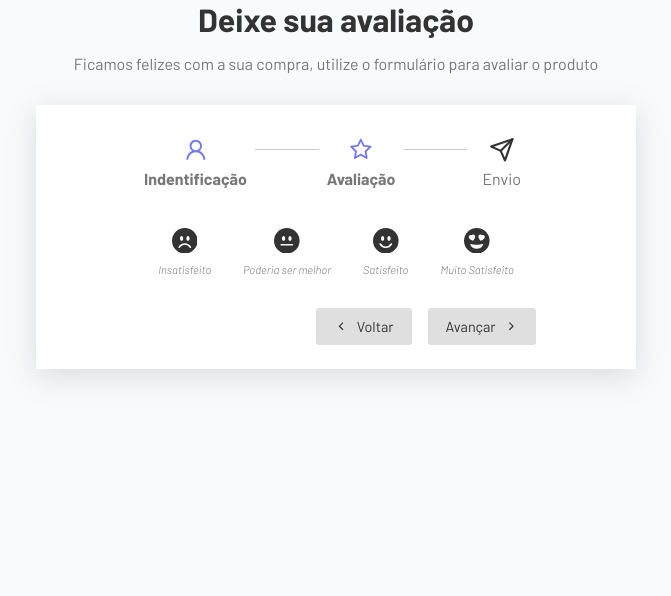
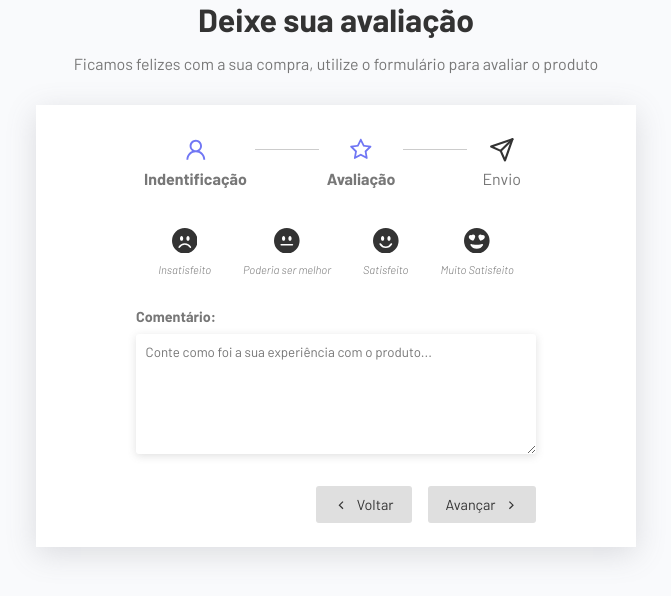
Before and after one commit to MaduReboucas/avaliador-ts, a React (Vite) app: page / in a window 1280 px wide. Both pictures are taken after typing "Sample", "name@example.com" into the empty fields and a click on the button "Avançar". Shown: the top 596 px of the page, without its empty margins (304-975 px from the left). Built offline with nearby package versions, Linux system fonts and the light colour scheme; the HTML template or start-up script is replaced by a standard one.

Commit message:
Persistência de dados Review form

```diff
--- a/src/App.tsx
+++ b/src/App.tsx
@@ -36,7 +36,7 @@ function App() {
 
   const formComponents = [
     <UserForm data={data} updateFieldHandler={updateFieldHandler} />,
-    <ReviewForm />,
+    <ReviewForm data={data} updateFieldHandler={updateFieldHandler} />,
     <Thanks />,
   ];
 
--- a/src/components/ReviewForm.tsx
+++ b/src/components/ReviewForm.tsx
@@ -20,25 +20,65 @@ const ReviewForm = ({ data, updateFieldHandler }: ReviewForm) => {
     <div className="review-form">
       <div className="form-control score-container">
         <label className="radio-container">
-          <input type="radio" name="review" value="unsatisfied" required />
+          <input
+            type="radio"
+            name="review"
+            value="unsatisfied"
+            required
+            checked={data.review === "unsatisfied"}
+            onChange={(e) => updateFieldHandler("review", e.target.value)}
+          />
           <BsFillEmojiFrownFill />
           <p>Insatisfeito</p>
         </label>
         <label className="radio-container">
-          <input type="radio" name="review" value="neutral" required />
+          <input
+            type="radio"
+            name="review"
+            value="neutral"
+            required
+            checked={data.review === "neutral"}
+            onChange={(e) => updateFieldHandler("review", e.target.value)}
+          />
           <BsFillEmojiNeutralFill />
           <p>Poderia ser melhor</p>
         </label>
         <label className="radio-container">
-          <input type="radio" name="review" value="satisfied" required />
+          <input
+            type="radio"
+            name="review"
+            value="satisfied"
+            required
+            checked={data.review === "satisfied"}
+            onChange={(e) => updateFieldHandler("review", e.target.value)}
+          />
           <BsFillEmojiSmileFill />
           <p>Satisfeito</p>
         </label>
         <label className="radio-container">
-          <input type="radio" name="review" value="very_satisfied" required />
+          <input
+            type="radio"
+            name="review"
+            value="very_satisfied"
+            required
+            checked={data.review === "very_satisfied"}
+            onChange={(e) => updateFieldHandler("review", e.target.value)}
+          />
           <BsFillEmojiHeartEyesFill />
           <p>Muito Satisfeito</p>
         </label>
+      </div>
+
+      <div className="form-control">
+        <label htmlFor="comment">Comentário:</label>
+        <textarea
+          name="cooment"
+          id="comment"
+          placeholder="Conte como foi a sua experiência com o produto..."
+          value={data.comment || ""}
+          required
+          onChange={(e) => updateFieldHandler("comment", e.target.value)}
+        ></textarea>
       </div>
     </div>
   );
```
